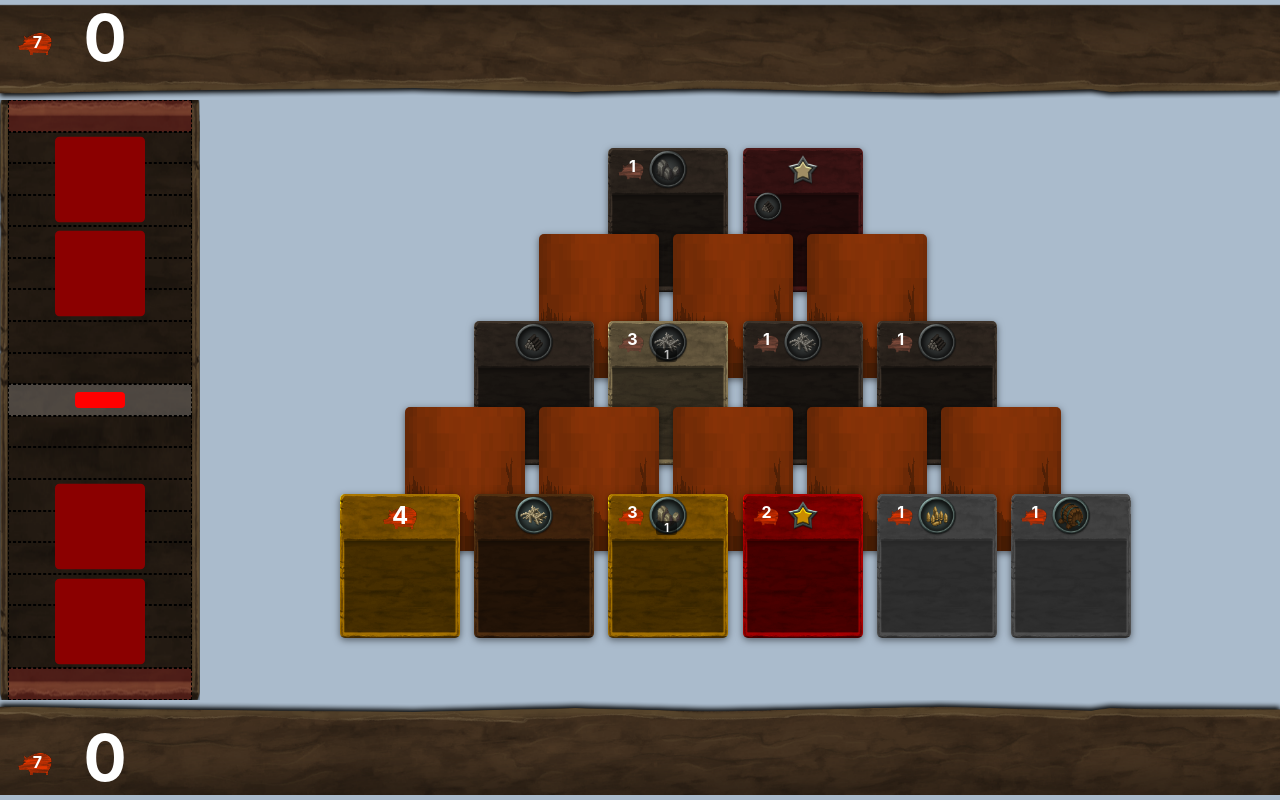
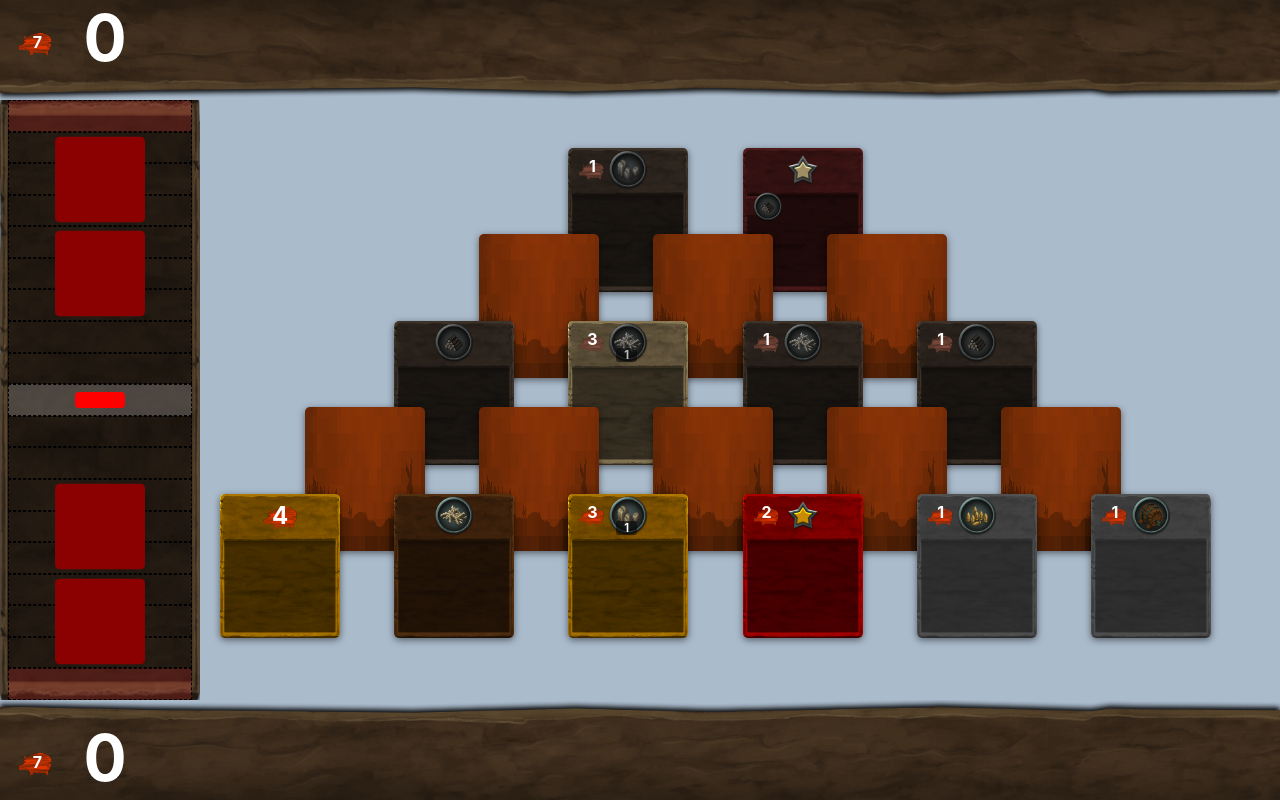
Before and after one commit to mastastealth/pocketworld-duels, a Svelte app: page / in a window 1280 px wide. Built offline with nearby package versions, Linux system fonts and the light colour scheme.

Commit message:
Modal buy button tweaks + card size

```diff
--- a/src/Card.svelte
+++ b/src/Card.svelte
@@ -76,7 +76,7 @@
 	color: white;
 	cursor: pointer;
 	height: calc((100vh - 200px) / 5);
-	max-width: calc(10vw);
+	max-width: calc(11vw);
 	min-height: 144px;
 	position: relative;
 	width: calc((100vh - 200px) / 5);
--- a/src/Modal.svelte
+++ b/src/Modal.svelte
@@ -9,23 +9,20 @@
 
 	function calcCost(cardCost) {
 		// console.log(cardCost, $gs[$gs.myturn ? 'p1' : 'p2'].food);
+		const pfood = $gs[$gs.myturn ? 'p1' : 'p2'].food;
+		total = cardCost;
 
 		// For complicated cost forms
 		if (cardCost.length) {
 			const t = canAfford(cardCost);
 			total = t;
-			return t <= $gs[$gs.myturn ? 'p1' : 'p2'].food
+			return t <= pfood;
 		} else {
 			// Normal cost calculation (pure cash)
-			if (
-				!cardCost
-				|| cardCost <= $gs[$gs.myturn ? 'p1' : 'p2'].food
-			) {
-				total = cardCost;
-			}
+			if (!cardCost || cardCost <= pfood) return true;
 		}
 
-		return true;
+		return false;
 	}
 
 	$: affordable = calcCost($gs.selected.cost);
@@ -39,7 +36,7 @@
 	<button
 		disabled={affordable ? null : true}
 		on:click={chooseCard($gs.selected)}
-	>{total <= 0 ? "Get for Free" : `Buy for ${total}`}</button>
+	>{!affordable || total > 0 ? `Buy for ${total}` : "Get for Free"}</button>
 
 	<button on:click={chooseCard($gs.selected, true)}>Trade</button>
 </div>
--- a/src/Pile.svelte
+++ b/src/Pile.svelte
@@ -274,7 +274,7 @@
 	display: grid;
 	grid-template-columns: repeat(6, 1fr);
 	transform: translateY(15%);
-	width: 100vh;
+	width: 100%;
 }
 
 	.pile[data-age="1"] :global(.card[data-hidden]) {
--- a/src/Player.svelte
+++ b/src/Player.svelte
@@ -59,7 +59,7 @@
 }
 	.player:after {
 		background: url('/assets/player_panel.png') no-repeat center top;
-		background-size: 100% auto;
+		background-size: 100% 100%;
 		content: '';
 		display: block;
 		position: absolute;
```
